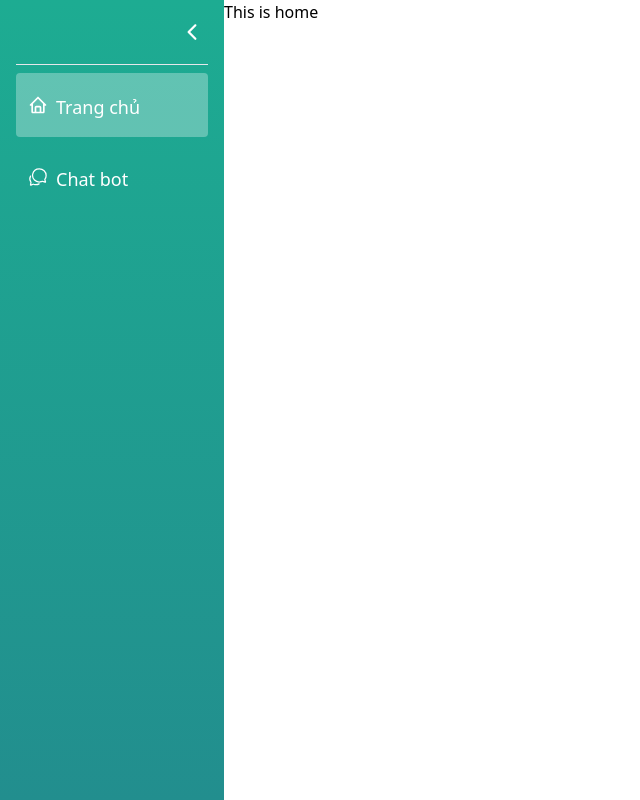
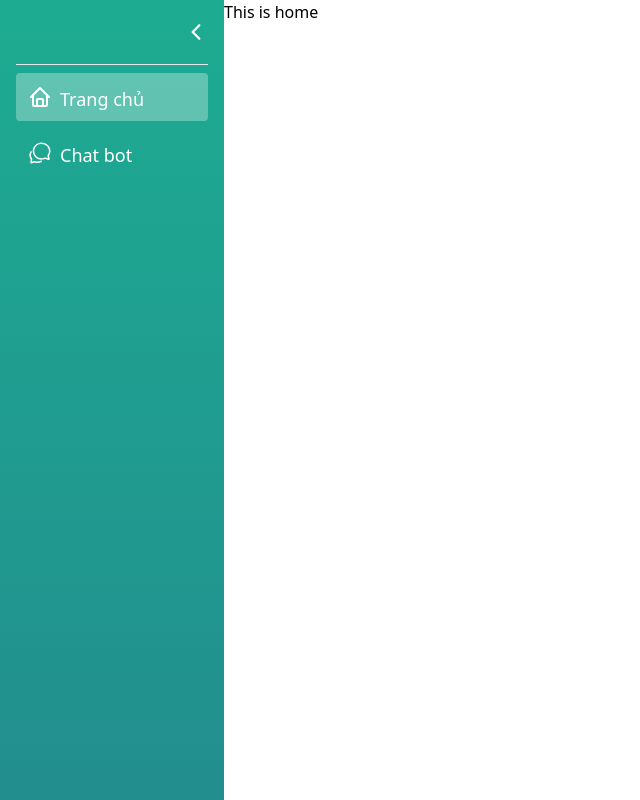
Before and after one commit to weebNeedWeed/Herlis, a React (Vite) app in the folder frontend/: page / in a window 1280 px wide. Shown: the whole page, without its empty margins (0-640 px from the left). Built offline with nearby package versions, Linux system fonts and the light colour scheme; a web font is replaced by a local one.

Commit message:
added grow and shrink for side menu

```diff
--- a/frontend/src/App.jsx
+++ b/frontend/src/App.jsx
@@ -3,7 +3,7 @@ import {createBrowserRouter, RouterProvider} from "react-router-dom";
 import HomePage from "./pages/HomePage";
 import NotFoundPage from "./pages/NotFoundPage";
 import ChatBotPage from "./pages/ChatBotPage/ChatBotPage";
-import DefaultLayout from "./components/ui/DefaultLayout";
+import DefaultLayout from "./components/layout/DefaultLayout";
 
 const router = createBrowserRouter([
     {
--- a/frontend/src/components/ui/DefaultLayout.jsx
+++ b/frontend/src/components/layout/DefaultLayout.jsx
@@ -5,9 +5,7 @@ function DefaultLayout() {
     return (
         <div className="font-baloo-tamma fixed w-screen h-screen">
             <div className="flex w-full h-full items-stretch">
-                <div className="w-[min(14rem,35%)]">
-                    <SideMenu />
-                </div>
+                <SideMenu />
 
                 <div className="grow">
                     <Outlet />
--- /dev/null
+++ b/frontend/src/components/layout/SideMenu/MenuItem.jsx
@@ -0,0 +1,23 @@
+import {NavLink} from "react-router-dom";
+import clsx from "clsx";
+
+function MenuItem({icon, to, label, grow}) {
+    return (
+        <NavLink
+            to={to}
+            className={({isActive}) =>
+                clsx("mt-2 p-3 rounded",
+                    `hover:bg-[rgba(255,255,255,0.3)] transition-all`,
+                    grow && "w-full",
+                    isActive && "bg-[rgba(255,255,255,0.3)]")} >
+            <div className="flex justify-start items-center h-6 gap-x-2">
+                {icon}
+                {grow && <span className="text-lg text-nowrap mt-1 overflow-hidden">
+                    {label}
+                </span>}
+            </div>
+        </NavLink>
+    );
+}
+
+export default MenuItem;
--- /dev/null
+++ b/frontend/src/components/layout/SideMenu/SideMenu.jsx
@@ -0,0 +1,36 @@
+import { IoIosArrowBack} from "react-icons/io";
+import { BiHome } from "react-icons/bi";
+import MenuItem from "./MenuItem";
+import { IoChatbubblesOutline } from "react-icons/io5";
+import {useState} from "react";
+import clsx from "clsx";
+
+function SideMenu() {
+    const [grow, setGrow] = useState(true);
+    return (
+        <div className={clsx("transition-all max-w-[35%] min-w-20", grow ? "w-[14rem]" : "w-0")}>
+            <div className="bg-app w-full h-full flex flex-col items-center justify-start text-white px-4">
+                <div className="flex w-full justify-end py-5">
+                    <button onClick={() => setGrow(_ => !_)}>
+                        <IoIosArrowBack className={clsx("text-2xl transition-all", !grow && "rotate-180")}/>
+                    </button>
+                </div>
+
+                <hr className="bg-white w-full"/>
+
+                <MenuItem
+                    to="/"
+                    label="Trang chủ"
+                    icon={<BiHome className="text-2xl"/>}
+                    grow={grow}/>
+                <MenuItem
+                    to="/chatbot"
+                    label="Chat bot"
+                    icon={<IoChatbubblesOutline className="text-2xl"/>}
+                    grow={grow}/>
+            </div>
+        </div>
+    );
+}
+
+export default SideMenu;
--- a/frontend/src/components/ui/SideMenu/MenuItem.jsx
+++ /dev/null
@@ -1,18 +0,0 @@
-import {NavLink} from "react-router-dom";
-import clsx from "clsx";
-
-function MenuItem({icon, to, label}) {
-    return (
-        <NavLink
-            to={to}
-            className={({isActive}) =>
-                clsx("flex justify-start mt-2 items-center gap-x-2 w-full px-3 py-4 rounded",
-                    `hover:bg-[rgba(255,255,255,0.3)] transition-all`,
-                    isActive && "bg-[rgba(255,255,255,0.3)]")} >
-            {icon}
-            <span className="text-lg pt-1">{label}</span>
-        </NavLink>
-    );
-}
-
-export default MenuItem;
--- a/frontend/src/components/ui/SideMenu/SideMenu.jsx
+++ /dev/null
@@ -1,23 +0,0 @@
-import { IoIosArrowBack} from "react-icons/io";
-import { BiHome } from "react-icons/bi";
-import MenuItem from "./MenuItem";
-import { IoChatbubblesOutline } from "react-icons/io5";
-
-function SideMenu() {
-    return (
-        <div className="bg-app w-full h-full flex flex-col items-center justify-start text-white px-4">
-            <div className="flex w-full justify-end py-5 px-1">
-                <button>
-                    <IoIosArrowBack className="text-2xl"/>
-                </button>
-            </div>
-
-            <hr className="bg-white w-full"/>
-
-            <MenuItem to="/" label="Trang chủ" icon={<BiHome className="text-xl"/>}/>
-            <MenuItem to="/chatbot" label="Chat bot" icon={<IoChatbubblesOutline className="text-xl"/>}/>
-        </div>
-    );
-}
-
-export default SideMenu;
```
Also changed, not shown: 1 other file (tests, documents, lock files or other folders).
